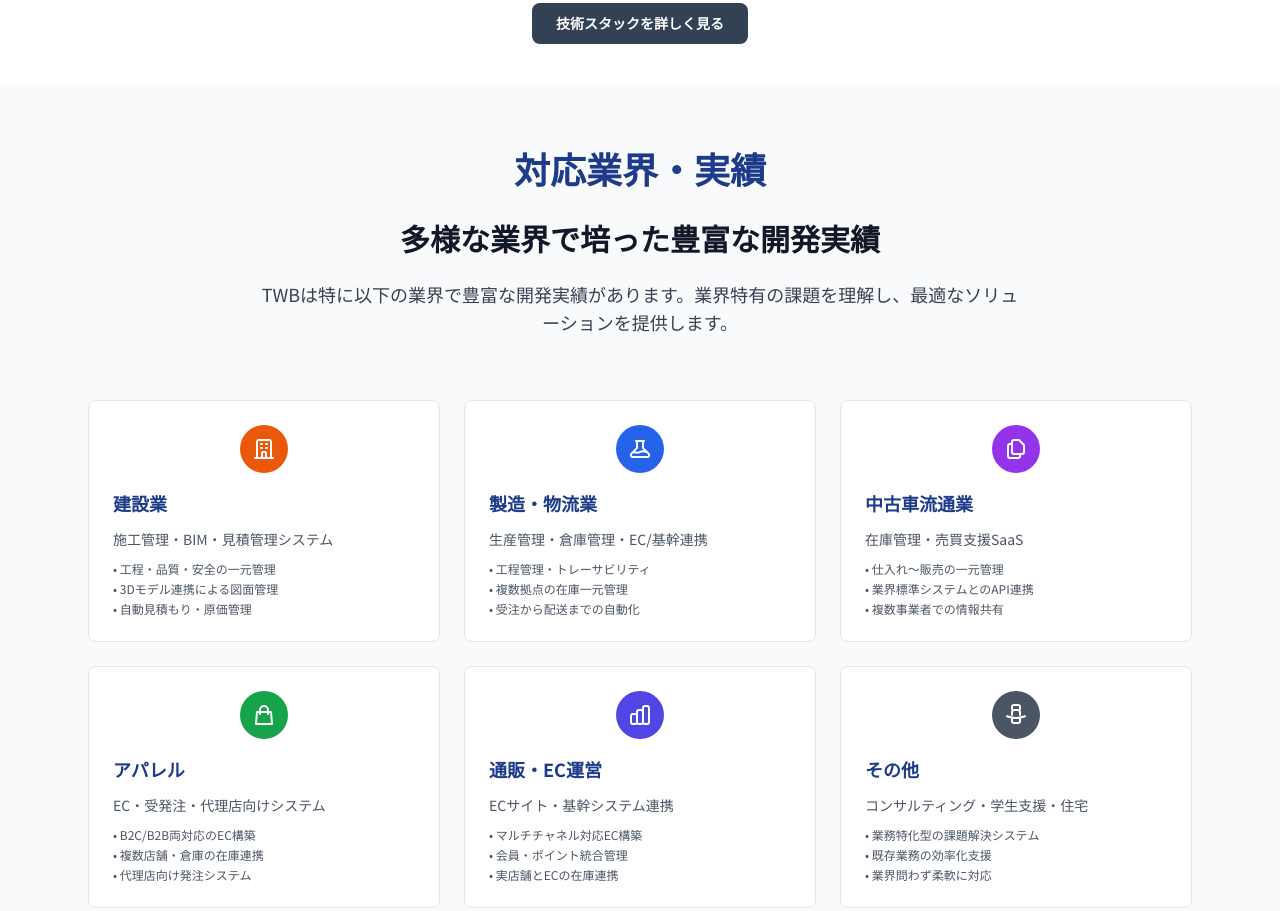
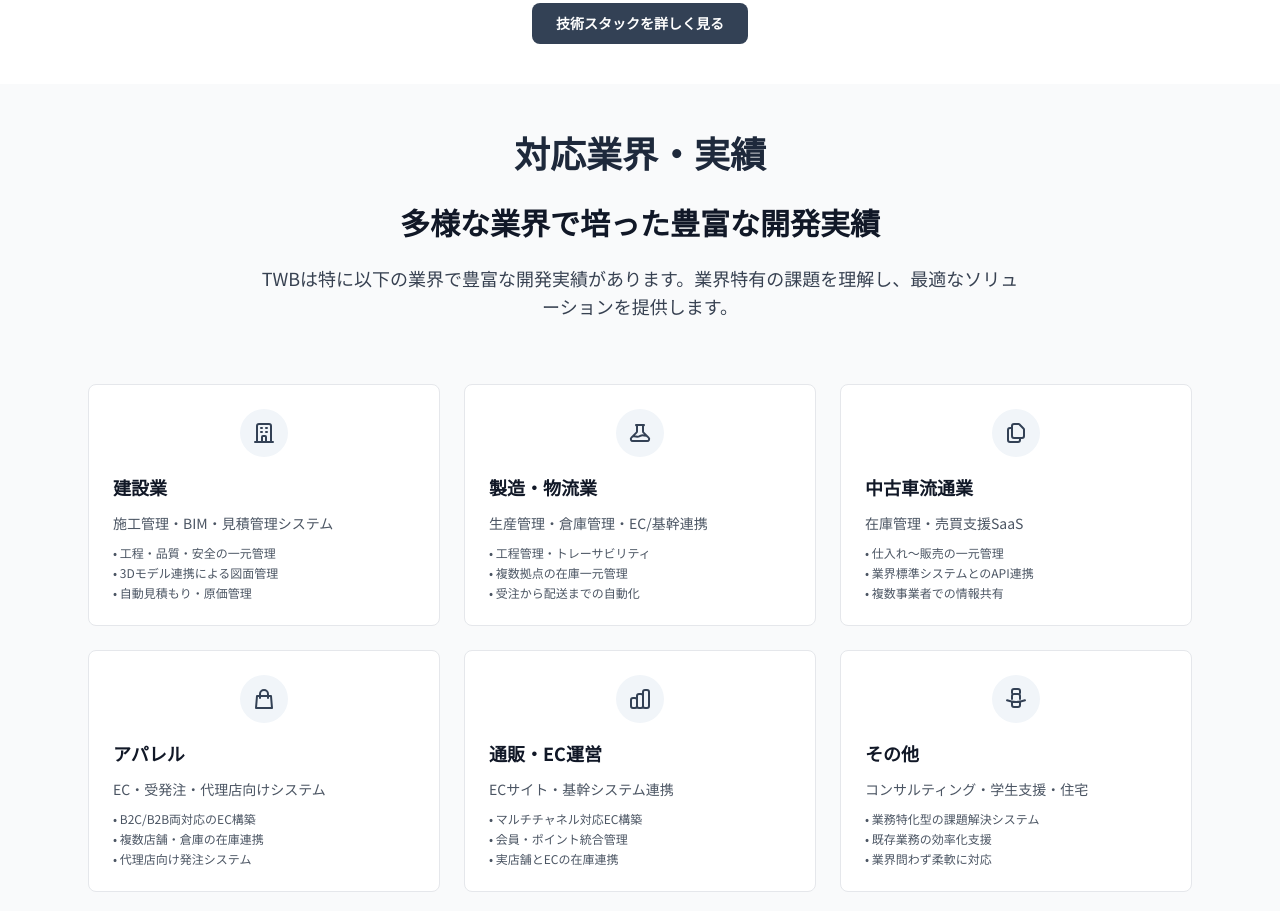
Before and after one commit to noritagu/twb-renew, a plain HTML site: page index.html in a window 1280 px wide. Shown: the part 2319-3230 px from the top of the page. Drawn offline with nearby package versions, Linux system fonts and the light colour scheme.

Commit message:
index.html: unify “対応業界・実績” section to slate tone (no text changes): - py-16 -> py-12 - section h2 text-blue-900 -> text-slate-800 - card icon circles -> bg-slate-100 with slate icons - card headings to text-gray-900

```diff
--- a/index.html
+++ b/index.html
@@ -327,9 +327,9 @@
 </section>
 
 <!-- 対応業界・実績 -->
-<section class="py-16 bg-gray-50">
+<section class="py-12 bg-gray-50">
     <div class="max-w-6xl mx-auto px-6">
-        <h2 class="text-4xl font-bold text-blue-900 mb-8 text-center">対応業界・実績</h2>
+        <h2 class="text-4xl font-bold text-slate-800 mb-8 text-center">対応業界・実績</h2>
         <div class="text-center mb-16">
             <h3 class="text-2xl lg:text-3xl font-bold text-gray-900 mb-6">
                 多様な業界で培った豊富な開発実績
@@ -342,13 +342,13 @@
         <div class="grid md:grid-cols-2 lg:grid-cols-3 gap-6 mb-12">
             <div class="bg-white p-6 rounded-lg border border-gray-200">
                 <div class="text-center mb-4">
-                    <div class="w-12 h-12 bg-orange-600 rounded-full flex items-center justify-center mx-auto mb-3">
-                        <svg class="w-6 h-6 text-white" fill="none" stroke="currentColor" viewBox="0 0 24 24">
+                    <div class="w-12 h-12 bg-slate-100 rounded-full flex items-center justify-center mx-auto mb-3">
+                        <svg class="w-6 h-6 text-slate-700" fill="none" stroke="currentColor" viewBox="0 0 24 24">
                             <path stroke-linecap="round" stroke-linejoin="round" stroke-width="2" d="M19 21V5a2 2 0 00-2-2H7a2 2 0 00-2 2v16m14 0h2m-2 0h-5m-9 0H3m2 0h5M9 7h1m-1 4h1m4-4h1m-1 4h1m-5 10v-5a1 1 0 011-1h2a1 1 0 011 1v5m-4 0h4"></path>
                         </svg>
                     </div>
                 </div>
-                <h3 class="text-lg font-bold text-blue-900 mb-3">建設業</h3>
+                <h3 class="text-lg font-bold text-gray-900 mb-3">建設業</h3>
                 <p class="text-gray-600 text-sm mb-3">施工管理・BIM・見積管理システム</p>
                 <ul class="text-xs text-gray-600 space-y-1">
                     <li>• 工程・品質・安全の一元管理</li>
@@ -359,13 +359,13 @@
 
             <div class="bg-white p-6 rounded-lg border border-gray-200">
                 <div class="text-center mb-4">
-                    <div class="w-12 h-12 bg-blue-600 rounded-full flex items-center justify-center mx-auto mb-3">
-                        <svg class="w-6 h-6 text-white" fill="none" stroke="currentColor" viewBox="0 0 24 24">
+                    <div class="w-12 h-12 bg-slate-100 rounded-full flex items-center justify-center mx-auto mb-3">
+                        <svg class="w-6 h-6 text-slate-700" fill="none" stroke="currentColor" viewBox="0 0 24 24">
                             <path stroke-linecap="round" stroke-linejoin="round" stroke-width="2" d="M19.428 15.428a2 2 0 00-1.022-.547l-2.387-.477a6 6 0 00-3.86.517l-.318.158a6 6 0 01-3.86.517L6.05 15.21a2 2 0 00-1.806.547M8 4h8l-1 1v5.172a2 2 0 00.586 1.414l5 5c1.26 1.26.367 3.414-1.415 3.414H4.828c-1.782 0-2.674-2.154-1.414-3.414l5-5A2 2 0 009 10.172V5L8 4z"></path>
                         </svg>
                     </div>
                 </div>
-                <h3 class="text-lg font-bold text-blue-900 mb-3">製造・物流業</h3>
+                <h3 class="text-lg font-bold text-gray-900 mb-3">製造・物流業</h3>
                 <p class="text-gray-600 text-sm mb-3">生産管理・倉庫管理・EC/基幹連携</p>
                 <ul class="text-xs text-gray-600 space-y-1">
                     <li>• 工程管理・トレーサビリティ</li>
@@ -376,13 +376,13 @@
 
             <div class="bg-white p-6 rounded-lg border border-gray-200">
                 <div class="text-center mb-4">
-                    <div class="w-12 h-12 bg-purple-600 rounded-full flex items-center justify-center mx-auto mb-3">
-                        <svg class="w-6 h-6 text-white" fill="none" stroke="currentColor" viewBox="0 0 24 24">
+                    <div class="w-12 h-12 bg-slate-100 rounded-full flex items-center justify-center mx-auto mb-3">
+                        <svg class="w-6 h-6 text-slate-700" fill="none" stroke="currentColor" viewBox="0 0 24 24">
                             <path stroke-linecap="round" stroke-linejoin="round" stroke-width="2" d="M8 7v8a2 2 0 002 2h6M8 7V5a2 2 0 012-2h4.586a1 1 0 01.707.293l4.414 4.414a1 1 0 01.293.707V15a2 2 0 01-2 2h-2M8 7H6a2 2 0 00-2 2v10a2 2 0 002 2h8a2 2 0 002-2v-2"></path>
                         </svg>
                     </div>
                 </div>
-                <h3 class="text-lg font-bold text-blue-900 mb-3">中古車流通業</h3>
+                <h3 class="text-lg font-bold text-gray-900 mb-3">中古車流通業</h3>
                 <p class="text-gray-600 text-sm mb-3">在庫管理・売買支援SaaS</p>
                 <ul class="text-xs text-gray-600 space-y-1">
                     <li>• 仕入れ〜販売の一元管理</li>
@@ -393,13 +393,13 @@
 
             <div class="bg-white p-6 rounded-lg border border-gray-200">
                 <div class="text-center mb-4">
-                    <div class="w-12 h-12 bg-green-600 rounded-full flex items-center justify-center mx-auto mb-3">
-                        <svg class="w-6 h-6 text-white" fill="none" stroke="currentColor" viewBox="0 0 24 24">
+                    <div class="w-12 h-12 bg-slate-100 rounded-full flex items-center justify-center mx-auto mb-3">
+                        <svg class="w-6 h-6 text-slate-700" fill="none" stroke="currentColor" viewBox="0 0 24 24">
                             <path stroke-linecap="round" stroke-linejoin="round" stroke-width="2" d="M16 11V7a4 4 0 00-8 0v4M5 9h14l1 12H4L5 9z"></path>
                         </svg>
                     </div>
                 </div>
-                <h3 class="text-lg font-bold text-blue-900 mb-3">アパレル</h3>
+                <h3 class="text-lg font-bold text-gray-900 mb-3">アパレル</h3>
                 <p class="text-gray-600 text-sm mb-3">EC・受発注・代理店向けシステム</p>
                 <ul class="text-xs text-gray-600 space-y-1">
                     <li>• B2C/B2B両対応のEC構築</li>
@@ -410,13 +410,13 @@
 
             <div class="bg-white p-6 rounded-lg border border-gray-200">
                 <div class="text-center mb-4">
-                    <div class="w-12 h-12 bg-indigo-600 rounded-full flex items-center justify-center mx-auto mb-3">
-                        <svg class="w-6 h-6 text-white" fill="none" stroke="currentColor" viewBox="0 0 24 24">
+                    <div class="w-12 h-12 bg-slate-100 rounded-full flex items-center justify-center mx-auto mb-3">
+                        <svg class="w-6 h-6 text-slate-700" fill="none" stroke="currentColor" viewBox="0 0 24 24">
                             <path stroke-linecap="round" stroke-linejoin="round" stroke-width="2" d="M9 19v-6a2 2 0 00-2-2H5a2 2 0 00-2 2v6a2 2 0 002 2h2a2 2 0 002-2zm0 0V9a2 2 0 012-2h2a2 2 0 012 2v10m-6 0a2 2 0 002 2h2a2 2 0 002-2m0 0V5a2 2 0 012-2h2a2 2 0 012 2v14a2 2 0 01-2 2h-2a2 2 0 01-2-2z"></path>
                         </svg>
                     </div>
                 </div>
-                <h3 class="text-lg font-bold text-blue-900 mb-3">通販・EC運営</h3>
+                <h3 class="text-lg font-bold text-gray-900 mb-3">通販・EC運営</h3>
                 <p class="text-gray-600 text-sm mb-3">ECサイト・基幹システム連携</p>
                 <ul class="text-xs text-gray-600 space-y-1">
                     <li>• マルチチャネル対応EC構築</li>
@@ -427,13 +427,13 @@
 
             <div class="bg-white p-6 rounded-lg border border-gray-200">
                 <div class="text-center mb-4">
-                    <div class="w-12 h-12 bg-gray-600 rounded-full flex items-center justify-center mx-auto mb-3">
-                        <svg class="w-6 h-6 text-white" fill="none" stroke="currentColor" viewBox="0 0 24 24">
+                    <div class="w-12 h-12 bg-slate-100 rounded-full flex items-center justify-center mx-auto mb-3">
+                        <svg class="w-6 h-6 text-slate-700" fill="none" stroke="currentColor" viewBox="0 0 24 24">
                             <path stroke-linecap="round" stroke-linejoin="round" stroke-width="2" d="M21 13.255A23.931 23.931 0 0112 15c-3.183 0-6.22-.62-9-1.745M16 6V4a2 2 0 00-2-2h-4a2 2 0 00-2 2v2m8 6V9a2 2 0 00-2-2H10a2 2 0 00-2 2v3m8 2.255V18a2 2 0 01-2 2H10a2 2 0 01-2-2v-2.745"></path>
                         </svg>
                     </div>
                 </div>
-                <h3 class="text-lg font-bold text-blue-900 mb-3">その他</h3>
+                <h3 class="text-lg font-bold text-gray-900 mb-3">その他</h3>
                 <p class="text-gray-600 text-sm mb-3">コンサルティング・学生支援・住宅</p>
                 <ul class="text-xs text-gray-600 space-y-1">
                     <li>• 業務特化型の課題解決システム</li>
```
